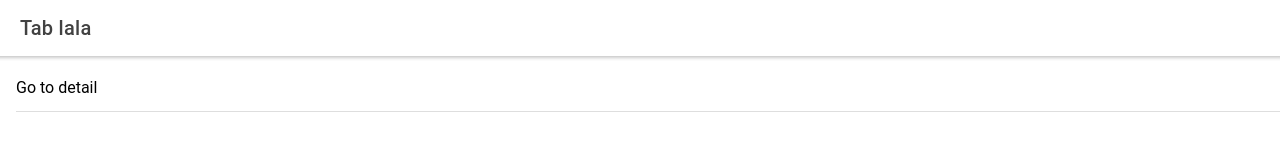
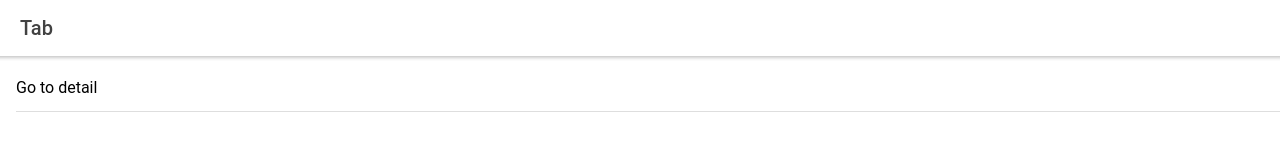
Before and after one commit to porziopablo/AppClub, a React (Create React App) app: page /tab2 in a window 1280 px wide. Shown: the top 160 px of the page. Built offline with nearby package versions, Linux system fonts and the light colour scheme.

Commit message:
prueba 6

```diff
--- a/src/pages/Tab2.tsx
+++ b/src/pages/Tab2.tsx
@@ -6,7 +6,7 @@ const Tab2: React.FC = () => {
     <IonPage>
       <IonHeader>
         <IonToolbar>
-          <IonTitle>Tab lala</IonTitle>
+          <IonTitle>Tab</IonTitle>
         </IonToolbar>
       </IonHeader>
       <IonContent>
```
